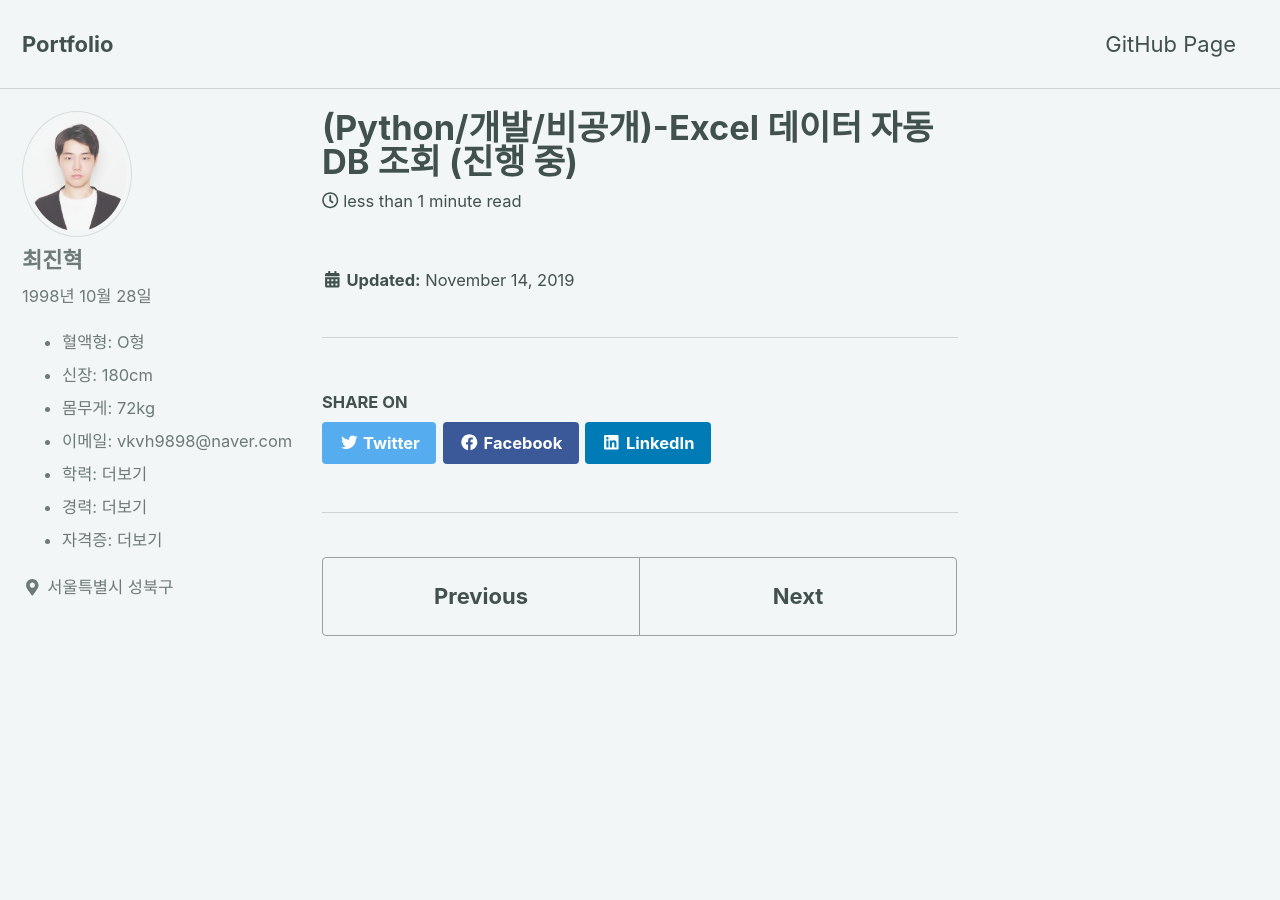
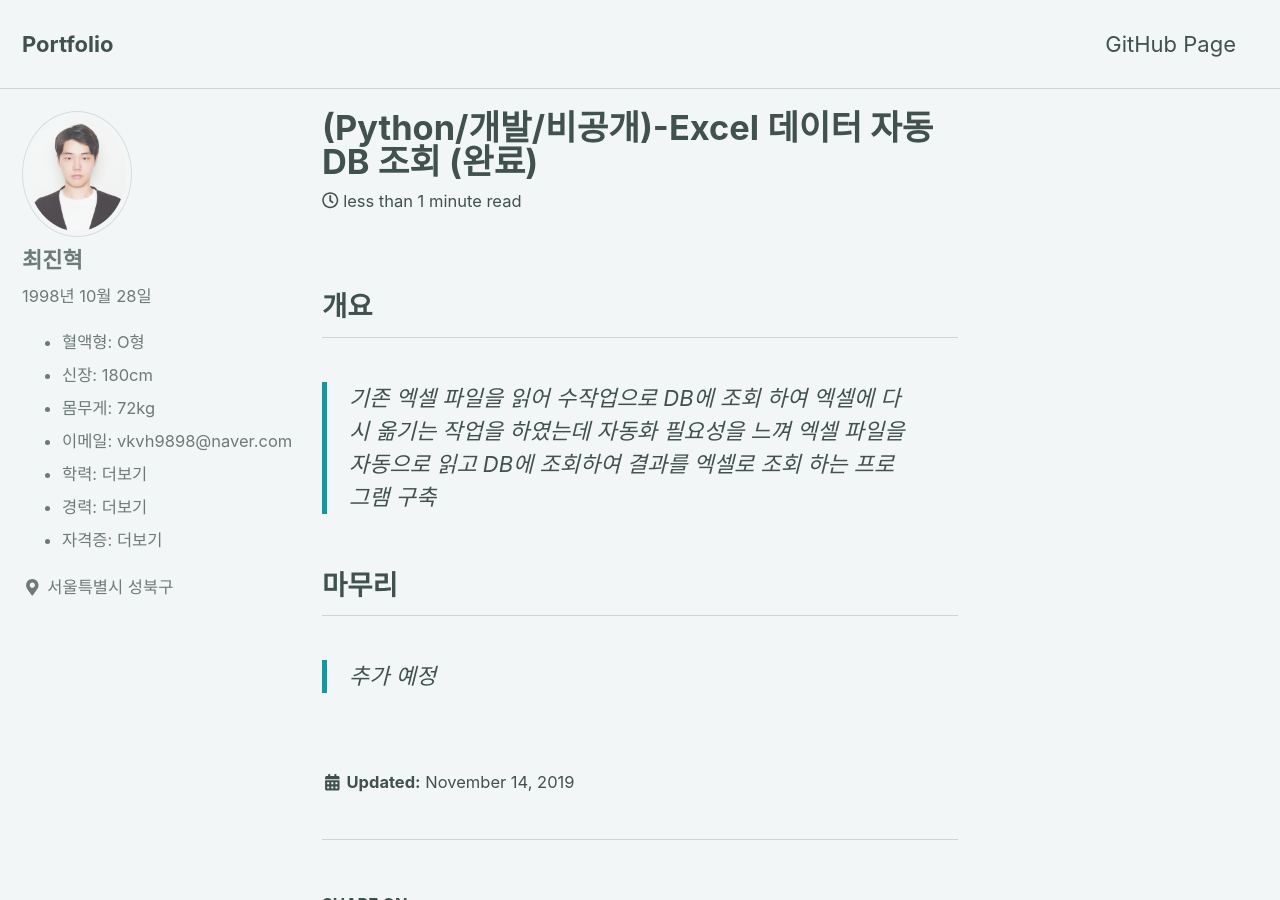
Before and after one commit to Tosi123/Tosi123.github.io, a Jekyll site: the page built from _posts/2019-11-14-Project13.md, in a window 1280 px wide and 900 px high. Built offline with Jekyll 4.4.1, drawn with Linux system fonts in a browser that asks for light colours; cached includes are drawn as plain includes; nearby versions of some CDN libraries.

Commit message:
Update 2019-11-14-Project13.md

```diff
--- a/_posts/2019-11-14-Project13.md
+++ b/_posts/2019-11-14-Project13.md
@@ -1,3 +1,10 @@
 ---
-title : "(Python/개발/비공개)-Excel 데이터 자동 DB 조회  (진행 중)"
+title : "(Python/개발/비공개)-Excel 데이터 자동 DB 조회  (완료)"
 ---
+
+## 개요
+>기존 엑셀 파일을 읽어 수작업으로 DB에 조회 하여 엑셀에 다시 옮기는 작업을 하였는데 자동화 필요성을 느껴
+엑셀 파일을 자동으로 읽고 DB에 조회하여 결과를 엑셀로 조회 하는 프로그램 구축
+
+## 마무리
+>추가 예정
```
